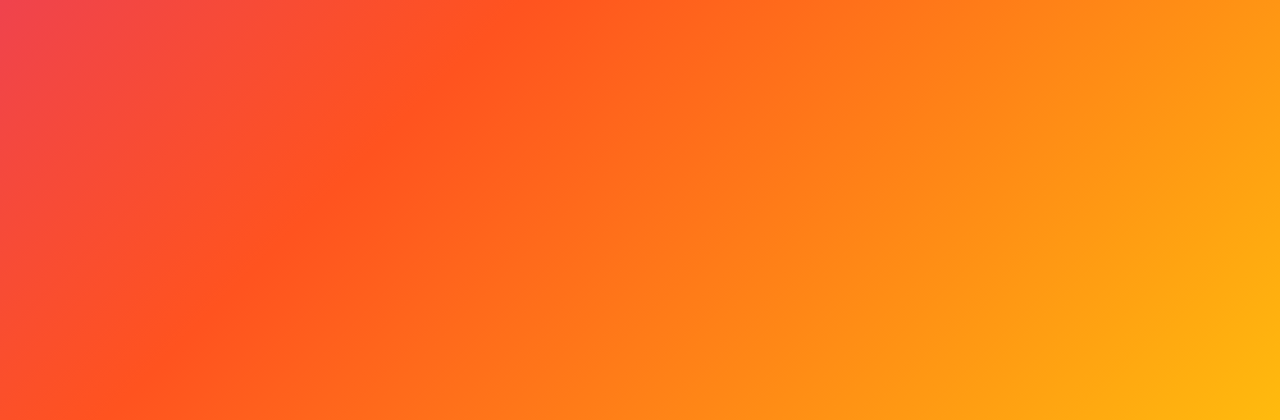
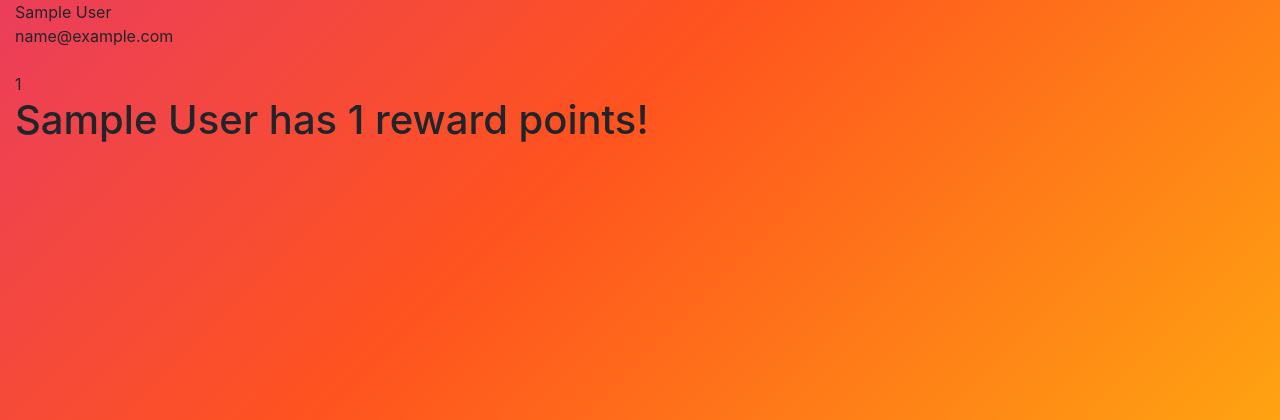
Before and after one commit to MatthiasMasiero/CompSci-RP-Website, a Flask app: page /student in a window 1280 px wide. Shown: the part 56-476 px from the top of the page. Run offline with Flask 2, Linux system fonts and the light colour scheme; a user stored in the database is signed in; tables that the repository leaves empty hold one stand-in row (values such as "Sample post").

Commit message:
kept working on stuff

```diff
--- a/main.py
+++ b/main.py
@@ -14,6 +14,8 @@
 # create the database object
 db = SQLAlchemy(app)
 
+teacherPassword = 314159
+
 class Student(db.Model):
     _id = db.Column("id", db.Integer, primary_key=True)
     name = db.Column(db.String(100))
@@ -25,9 +27,9 @@
         self.name = name
         self.email = email
         # TODO: password should be initialized to a random n-digit number
-        randomPassword = random.randint(0000, 9999)
+        randomPassword = random.randint(000000, 999999)
         if randomPassword in Student.password:
-            randomPassword = random.randint(0000, 9999)
+            randomPassword = random.randint(000000, 999999)
         self.password = random
         self.rp = 0
 
@@ -43,8 +45,30 @@
     elif 'teacher' in session:
         flash('You are already logged in!')
         return redirect(url_for("teacher"))
+    else:
+        # user needs to log in
 
-    return render_template("login.html")
+        # if you're trying to log in:
+        if request.method == "POST":
+            # get the form data
+            password = request.form["password"]
+
+            # check if the password is in the database
+            found_user = Student.query.filter_by(password=password).first()
+            if found_user:
+                # log the student in
+                if found_user.password == teacherPassword:
+                    session['teacher'] == found_user
+                    return redirect(url_for("teacher"))
+                else:
+                    session['student'] = found_user
+                    return redirect(url_for("student"))
+
+            # if not, flash an error message
+            flash("Password not found")
+
+        # if you're not trying to log in, just render the page
+        return render_template("login.html")
 
 # route for the signup page
 @app.route("/signup", methods=["POST", "GET"])
--- a/templates/sign.html
+++ b/templates/sign.html
@@ -12,7 +12,7 @@
         <h1>
             Signup
         </h1>
-        <form method="post">
+        <form action="signup" method="post">
             <input type="name" name="name" id="name" placeholder="Full name"required />
             <br><br>
             <input type="number" name="period" min="1" max="8" id="period" placeholder="Period #"required />
@@ -23,7 +23,7 @@
         </form>
         <br>
 
-        <form action="login.html" id="back">
+        <form action="login" id="back" method="get">
             <input type="submit" value="Back">
         </form>
 
--- a/templates/student.html
+++ b/templates/student.html
@@ -9,6 +9,10 @@
     {{student.period }}
     <br>
     {{ student.rp }}
+   <body>
+    <h1>
+        {{ student.name }} has {{ student.rp }} reward points!
+     </h1>
 
 
 
```
